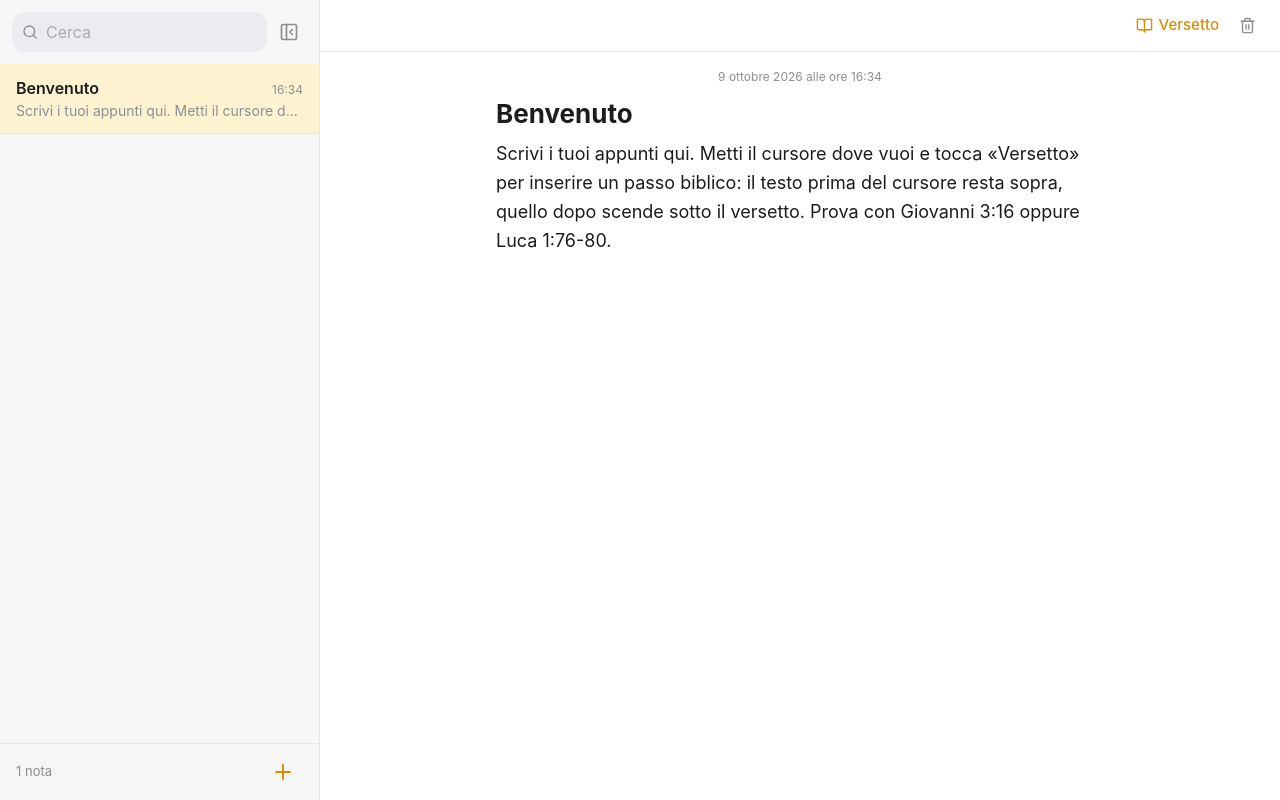
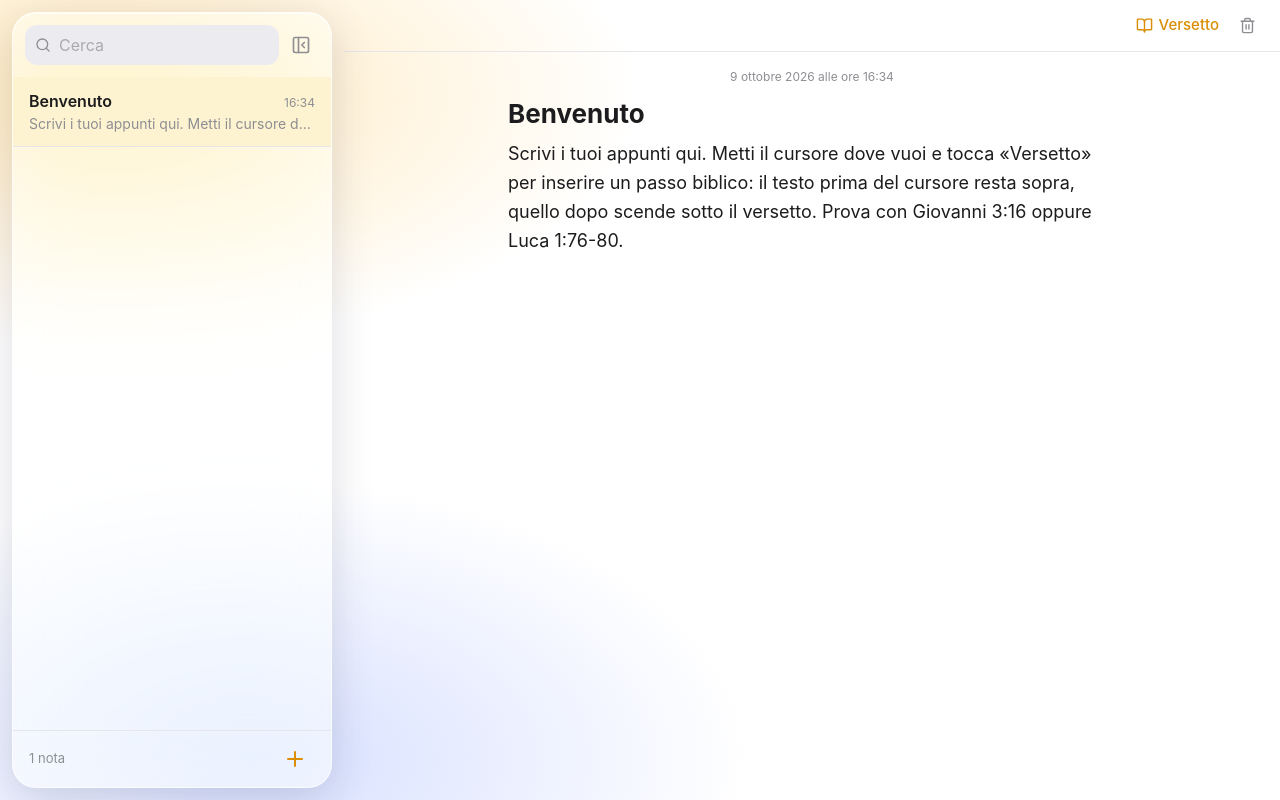
Before and after one commit to personalmelchi-cyber/note-bibliche, a React (Vite) app: page / in a window 1280 px wide. Built offline with nearby package versions, Linux system fonts and the light colour scheme.

Commit message:
Elenco note con effetto vetro liquido
Co-Authored-By: Claude Sonnet 5.5 <noreply@anthropic.com>
Claude-Session: https://claude.ai/code/session_019qE88dMXHUeVphFgySFWPG

```diff
--- a/src/App.jsx
+++ b/src/App.jsx
@@ -113,10 +113,11 @@ export default function App() {
   const lastIndex = shown ? shown.blocks.length - 1 : 0;
 
   return (
-    <div className="h-[100dvh] w-full flex overflow-hidden bg-bg text-fg">
+    <div className="relative h-[100dvh] w-full flex overflow-hidden bg-bg text-fg">
+      <div className="ambient pointer-events-none absolute inset-0" />
       {/* ELENCO */}
       <aside
-        className={`${view === "editor" ? "hidden" : "flex"} ${sidebarOpen ? "sm:flex" : "sm:hidden"} w-full sm:w-80 shrink-0 flex-col bg-panel border-r border-line`}
+        className={`${view === "editor" ? "hidden" : "flex"} ${sidebarOpen ? "sm:flex" : "sm:hidden"} relative z-10 w-full sm:w-80 shrink-0 flex-col glass max-sm:border-0 max-sm:shadow-none sm:m-3 sm:rounded-3xl sm:overflow-hidden`}
         style={{ paddingTop: "env(safe-area-inset-top)" }}
       >
         <h1 className="px-4 pt-3 pb-1 text-[32px] font-bold sm:hidden">Note</h1>
@@ -180,7 +181,7 @@ export default function App() {
 
       {/* EDITOR */}
       <main
-        className={`${view === "list" ? "hidden" : "flex"} sm:flex flex-1 min-w-0 flex-col bg-bg`}
+        className={`${view === "list" ? "hidden" : "flex"} sm:flex relative flex-1 min-w-0 flex-col bg-bg sm:bg-transparent`}
         style={{ paddingTop: "env(safe-area-inset-top)" }}
       >
         {shown ? (
--- a/src/index.css
+++ b/src/index.css
@@ -12,6 +12,11 @@
   --bar: #aeaeb2;
   --chip: #ececf0;
   --sel: #fdf3d0;
+  --glass-tint: rgba(255, 255, 255, 0.55);
+  --glass-edge: rgba(255, 255, 255, 0.65);
+  --glass-shadow: rgba(60, 60, 90, 0.18);
+  --blob-a: rgba(255, 190, 60, 0.35);
+  --blob-b: rgba(120, 150, 255, 0.30);
 }
 @media (prefers-color-scheme: dark) {
   :root {
@@ -24,6 +29,11 @@
     --bar: #f2f2f7;
     --chip: #2c2c2e;
     --sel: #3a3420;
+    --glass-tint: rgba(44, 44, 48, 0.50);
+    --glass-edge: rgba(255, 255, 255, 0.16);
+    --glass-shadow: rgba(0, 0, 0, 0.55);
+    --blob-a: rgba(255, 190, 40, 0.20);
+    --blob-b: rgba(90, 110, 255, 0.28);
   }
 }
 
@@ -66,3 +76,26 @@
     opacity: 0.7;
   }
 }
+
+/* Effetto "vetro liquido": sfondo semitrasparente, sfocatura forte, bordo luminoso. */
+.glass {
+  background: var(--glass-tint);
+  -webkit-backdrop-filter: blur(30px) saturate(190%);
+  backdrop-filter: blur(30px) saturate(190%);
+  border: 1px solid var(--glass-edge);
+  box-shadow:
+    inset 0 1px 0 var(--glass-edge),
+    inset 0 -1px 0 rgba(255, 255, 255, 0.06),
+    0 10px 40px var(--glass-shadow);
+}
+/* Colori morbidi dietro a tutto: danno qualcosa da sfocare al vetro. */
+.ambient {
+  background:
+    radial-gradient(60% 45% at 8% 12%, var(--blob-a), transparent 70%),
+    radial-gradient(55% 50% at 20% 95%, var(--blob-b), transparent 70%);
+}
+@supports not ((backdrop-filter: blur(1px)) or (-webkit-backdrop-filter: blur(1px))) {
+  .glass {
+    background: var(--panel);
+  }
+}
```
